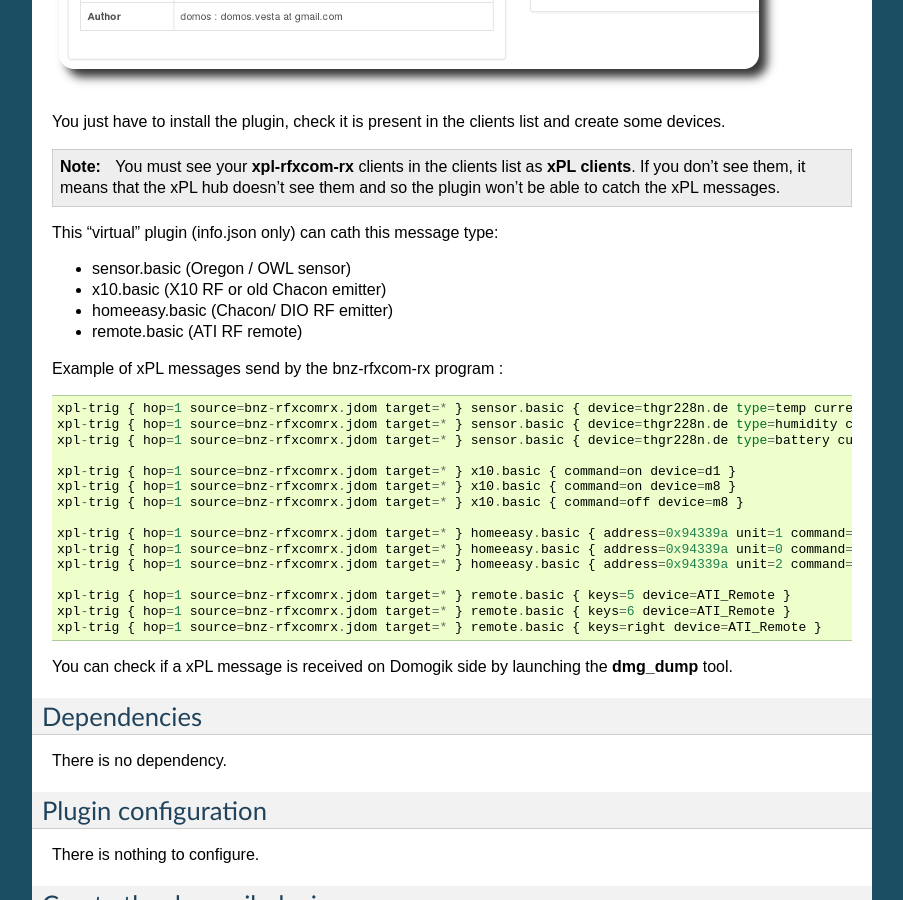
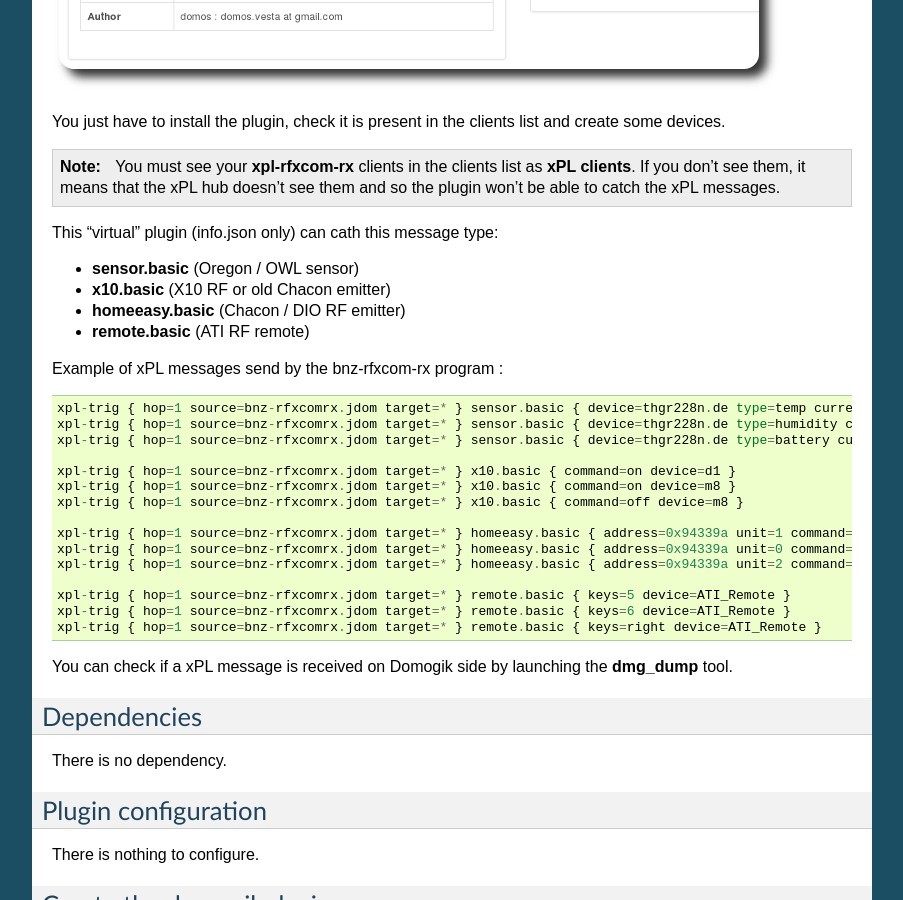
Before and after one commit to vdomos/domogik-plugin-rfxbnz, a Sphinx documentation site: the page built from docs/rfxbnz.txt, in a window 1280 px wide and 900 px high, scrolled down 853 px. Shown: the whole window, without its empty margins (198-1101 px from the left). Built offline with Sphinx 7.4.7, drawn with Linux system fonts in a browser that asks for light colours.

Commit message:
Doc Update

```diff
--- a/docs/rfxbnz.txt
+++ b/docs/rfxbnz.txt
@@ -29,10 +29,10 @@ You just have to install the plugin, check it is present in the clients list and
 
 This "virtual" plugin (info.json only) can cath this message type:
 
-* sensor.basic    (Oregon / OWL sensor)
-* x10.basic    (X10 RF or old Chacon emitter)
-* homeeasy.basic    (Chacon/ DIO RF emitter)
-* remote.basic    (ATI RF remote)
+* **sensor.basic**    (Oregon / OWL sensor)
+* **x10.basic**    (X10 RF or old Chacon emitter)
+* **homeeasy.basic**    (Chacon / DIO RF emitter)
+* **remote.basic**    (ATI RF remote)
 
 Example of xPL messages send by the bnz-rfxcom-rx program : ::
 
```
